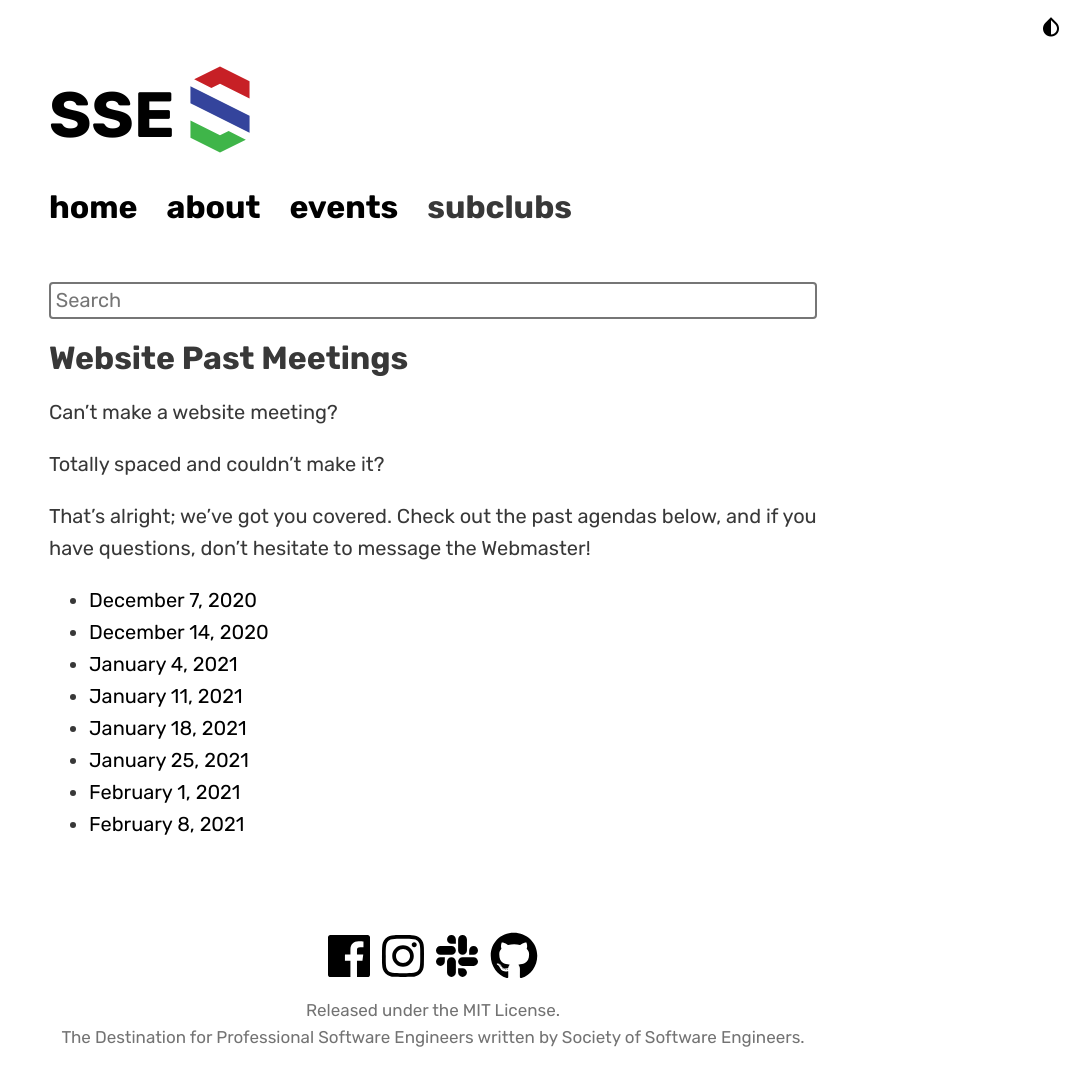
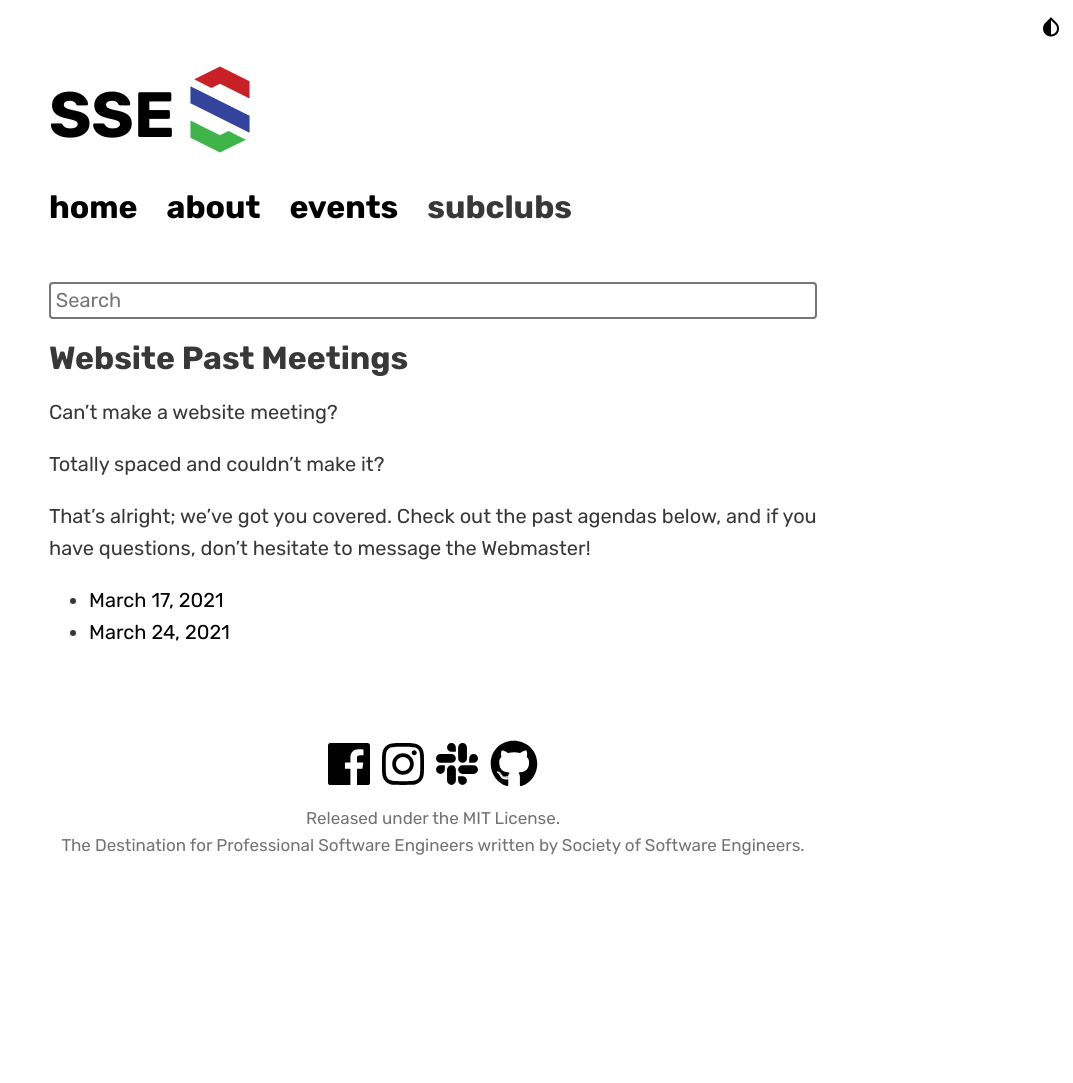
Before and after one commit to msoe-sse/msoe-sse.github.io, a Jekyll site: the page built from _events/pastMeetings.md, in a window 1280 px wide. Shown: the whole page, without its empty margins (207-1280 px from the left). Built offline with Jekyll 4.4.1, drawn with Linux system fonts in a browser that asks for light colours; nearby versions of some CDN libraries; some web fonts are replaced; after the commit the page ends 900 px from its top, so only the background shows below that.

Commit message:
Adds first two meetings for website

```diff
--- a/_data/pastMeetings.yml
+++ b/_data/pastMeetings.yml
@@ -1,23 +1,5 @@
-- date: December 7, 2020
-  link: https://docs.google.com/document/d/12ZJ96IkE4hKVtaG3KNm6I7MP0eHz_Mci3VjWvv6ulL8/edit?usp=sharing
+- date: March 17, 2021
+  link: https://docs.google.com/document/d/1cqvkvlMTTaEdV5AS_KAOR4eROB5H5onOZSPdF9h0x-c/edit?usp=sharing
 
-- date: December 14, 2020
-  link: https://docs.google.com/document/d/1JwJDlKQdBvnTBOhVVddQjP9vj0OqkEoht2XyJBpl0VM/edit?usp=sharing
-
-- date: January 4, 2021
-  link: https://docs.google.com/document/d/1rlzqW6X2w1l2wg19HGX-1FNeDtnnRb4obopvjs6O8z8/edit?usp=sharing
-
-- date: January 11, 2021
-  link: https://docs.google.com/document/d/1aREdSvT_lcAGTwnwWFvN_MMnFzQrdRKlY8qwLHFMHFA/edit?usp=sharing
-
-- date: January 18, 2021
-  link: https://docs.google.com/document/d/1u9YQwp67FMvjRE6578y5cJE1Q3TwGgXFPlvtRFbwiwM/edit?usp=sharing
-
-- date: January 25, 2021
-  link: https://docs.google.com/document/d/17IrEAXPKk2eyqCk4FgTIruMDTeP24KHfdPRZQHNpipU/edit?usp=sharing
-
-- date: February 1, 2021
-  link: https://docs.google.com/document/d/1P6x091ufVn_EXWiorEGIpSZcyX0MOKWzIMEdbDe7p-0/edit?usp=sharing
-
-- date: February 8, 2021
-  link: https://docs.google.com/document/d/12RKrpRFYmJlSA_ikTC6_2u43KajXzlQQoRayNxOj9Ys/edit?usp=sharing
+- date: March 24, 2021
+  link: https://docs.google.com/document/d/17Oyg8h7d4WvBwdeWcpG9E1Sztmic-FwR6_-g_2BezXQ/edit?usp=sharing
```
